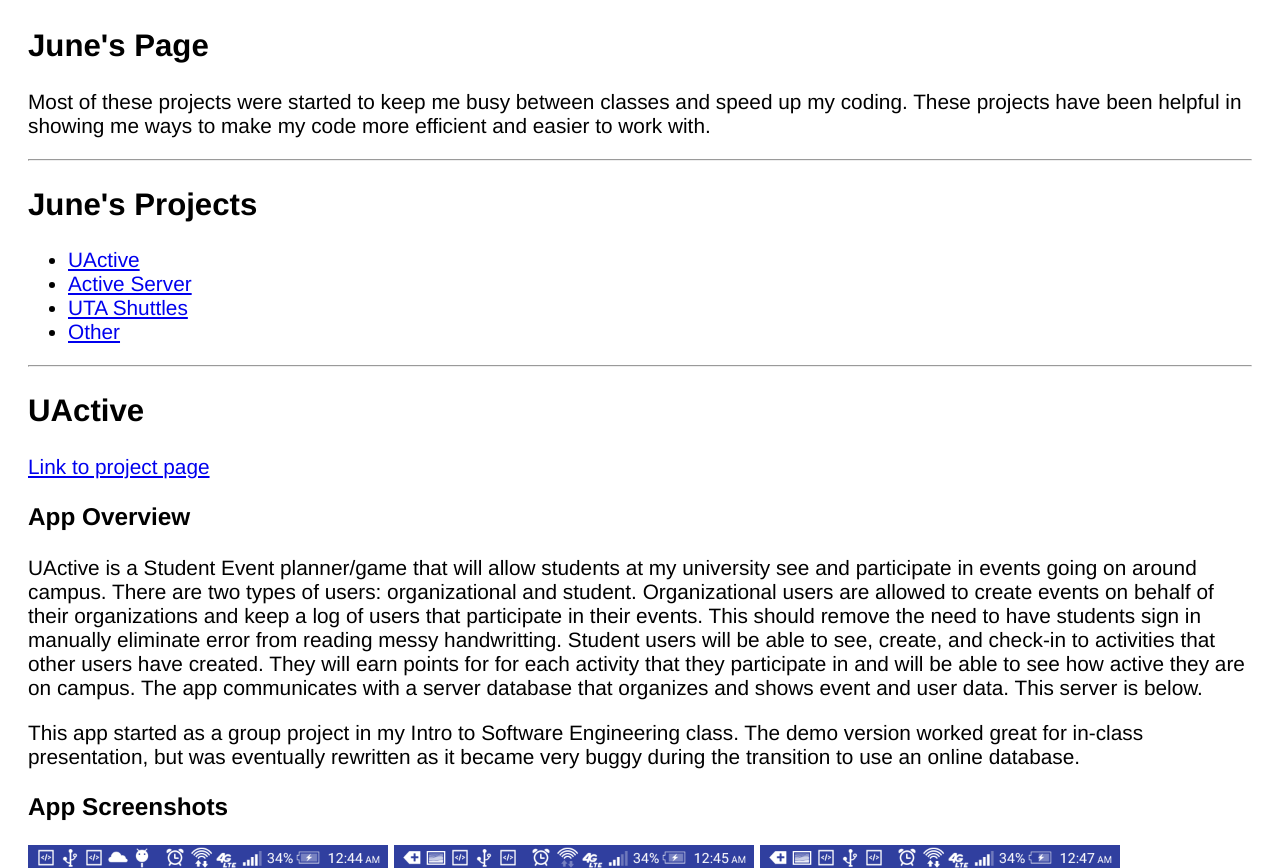
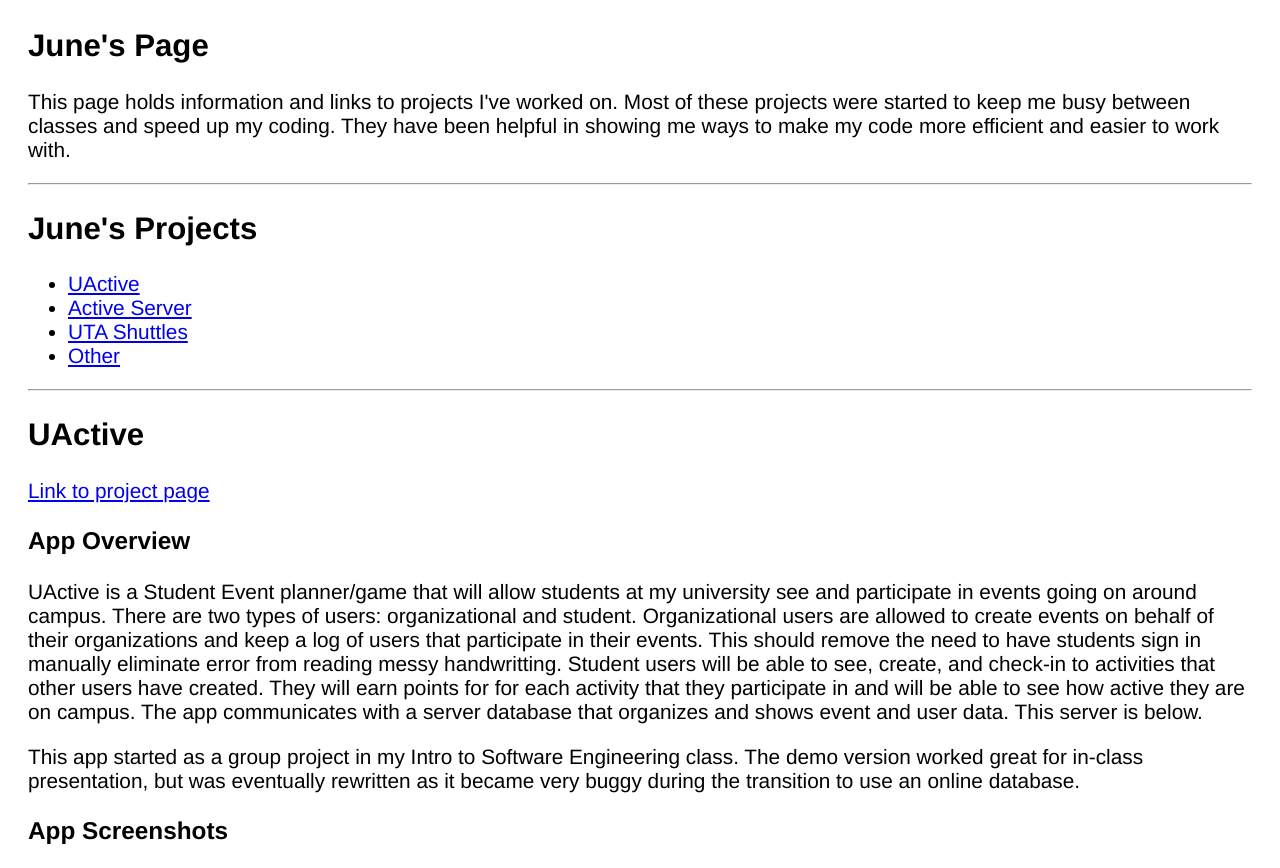
Before and after one commit to june-ld/june-ld.github.io, a plain HTML site: page index.html in a window 1280 px wide. Shown: the top 868 px of the page. Drawn offline with Linux system fonts and the light colour scheme.

Commit message:
small text change

```diff
--- a/index.html
+++ b/index.html
@@ -16,8 +16,9 @@
 
 	<body>
 		<h2 id="top">June's Page</h2>
-		<p>Most of these projects were started to keep me busy between classes and speed up my coding. These projects have been helpful in showing
-		me ways to make my code more efficient and easier to work with. </p>
+		<p>This page holds information and links to projects I've worked on. Most of these projects were started to
+		keep me busy between classes and speed up my coding. They have been helpful in showing me ways to make my code more
+		efficient and easier to work with. </p>
 
 		<hr/>
 
```
